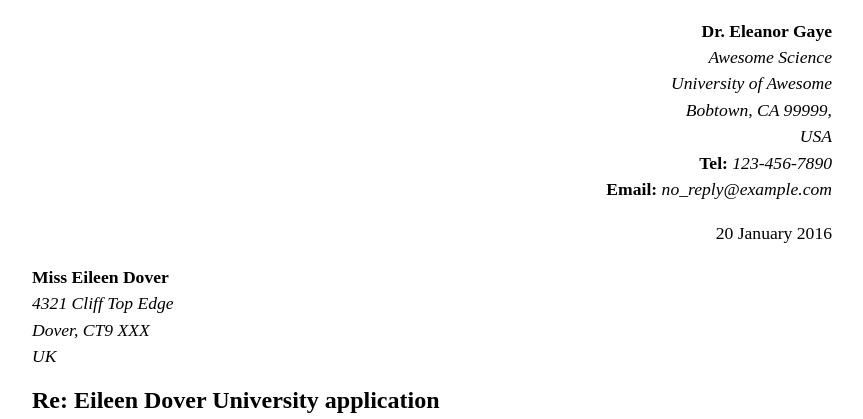
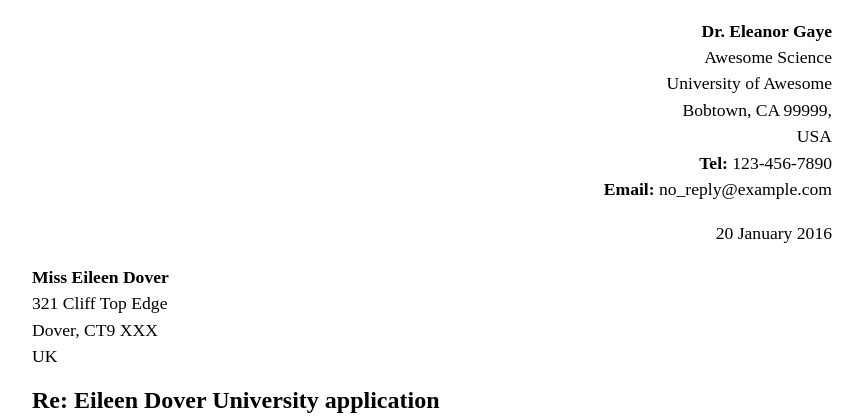
Before and after one commit to Quynhvo193/quynhv.github.io, a plain HTML site: page index.html in a window 1280 px wide. Shown: the top 419 px of the page, without its empty margins (208-1071 px from the left). Drawn offline with Linux system fonts and the light colour scheme.

Commit message:
Fixed index

```diff
--- a/index.html
+++ b/index.html
@@ -37,14 +37,14 @@
     <body>
         <p class="sender-column">
             <strong>Dr. Eleanor Gaye</strong>
-            <br><em>Awesome Science</em></br>
-            <em>University of Awesome</em>
-            <br><em>Bobtown, CA 99999,</em></br>
-            <em>USA</em>
+            <br>Awesome Science</br>
+            University of Awesome
+            <br>Bobtown, CA 99999,</br>
+            USA
             <br><strong>Tel:</strong>
-            <em>123-456-7890</em></br>
+            123-456-7890</br>
             <strong>Email:</strong>
-            <em>no_reply@example.com</em>
+            no_reply@example.com
             <br>
         </p>
 
@@ -54,9 +54,9 @@
 
         <p>
             <strong>Miss Eileen Dover</strong>
-            <br><em>4321 Cliff Top Edge</em></br>
-            <em>Dover, CT9 XXX</em>
-            <br><em>UK</em></br>
+            <br>321 Cliff Top Edge</br>
+            Dover, CT9 XXX
+            <br>UK</br>
         </p>
 
         <h1>Re: Eileen Dover University application</h1>
```
